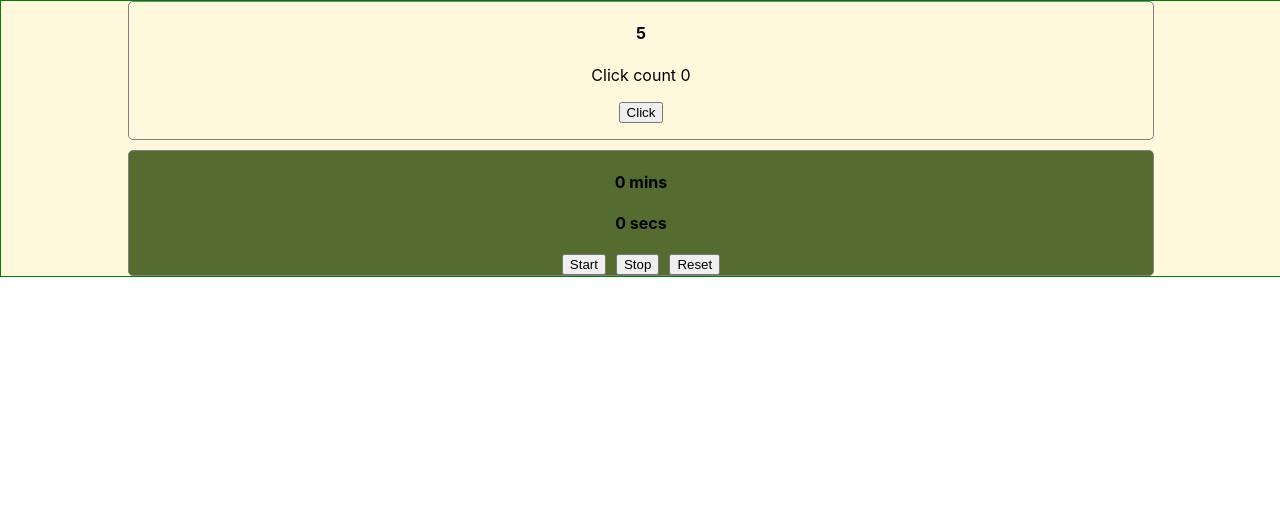
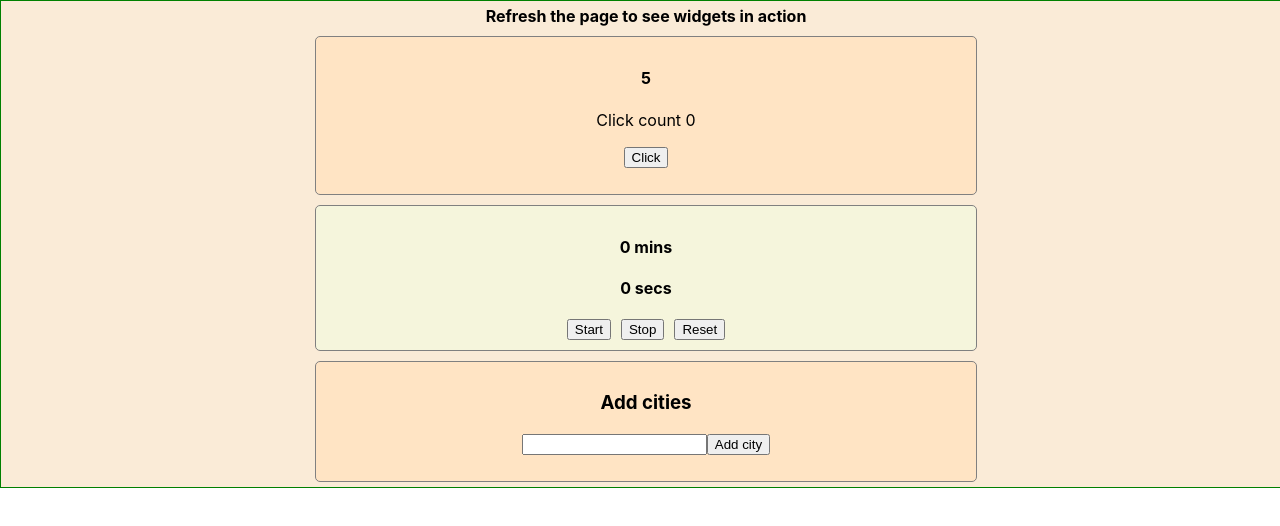
Before and after one commit to bhargavgunreddy/timer-based-click, a React (Create React App) app: page / in a window 1280 px wide. Shown: the top 526 px of the page. Built offline with nearby package versions, Linux system fonts and the light colour scheme.

Commit message:
Add Cities to do list widget

```diff
--- a/src/App.css
+++ b/src/App.css
@@ -9,18 +9,25 @@
   align-content: stretch;
   gap: 10px;
   border: 1px solid green;
-  background-color: cornsilk;
+  background-color: antiquewhite;
+  padding: 5px;
 }
 
 .widget {
-  width: 80%;
+  width: 50%;
   margin: auto;
   border: 1px solid gray;
   border-radius: 5px;
+  padding: 10px;
+  ;
 }
 
 .widget:nth-of-type(2n) {
-  background-color: darkolivegreen;
+  background-color: beige;
+}
+
+.widget:nth-of-type(2n+1) {
+  background-color: bisque;
 }
 
 .App-logo {
@@ -50,3 +57,7 @@
   margin: auto;
   align-content: center;
 }
+
+.cities-widget ul {
+  list-style-type: none;
+}
--- a/src/App.tsx
+++ b/src/App.tsx
@@ -3,14 +3,19 @@ import logo from './logo.svg';
 import './App.css';
 import TimeClock from './components/time-clock';
 import StopWatch from './components/stop-watch';
+import TodoList from './components/todo-list';
 
 function App() {
 
 
   return (
     <div className="App">
+      <header>
+        <strong>Refresh the page to see widgets in action</strong>
+      </header>
       <TimeClock />
       <StopWatch />
+      <TodoList />
     </div>
   );
 }
--- /dev/null
+++ b/src/components/todo-list.tsx
@@ -0,0 +1,48 @@
+import { useCallback, useRef, useState } from "react";
+// import "./styles.css";
+
+/*
+  INSTRUCTIONS:
+  Create a "todo"(add cities) app with the following criteria.
+    1. The user can add new cities
+    2. The user can remove existing cities items
+*/
+
+export default function TodoList() {
+
+    const [cities, setCities] = useState([]);
+    const inputRef = useRef<HTMLInputElement | null>(null);
+    const addCities = () => {
+        //Complete function
+        setCities(cities.concat((inputRef.current as any).value));
+        (inputRef.current as HTMLInputElement).value = '';
+    };
+
+    const deleteCity = (idx: number) => {
+        setCities(cities.filter((city, index) => index !== idx));
+    }
+
+    const getMarkUp = useCallback(() => {
+        return cities?.map((city, index) => {
+            return <li key={`${index} + ${city}`}>
+                <p>
+                    <span>City: {city}</span>&nbsp;
+                    <button onClick={() => deleteCity(index)}> X </button>
+                </p>
+            </li>
+        });
+    }, [cities])
+
+    return (
+        <div className="widget cities-widget">
+            <h3>Add cities</h3>
+            <p>
+                <input ref={inputRef} type="text" />
+                <button onClick={addCities} >Add city</button>
+            </p>
+            <section>
+                <ul>{getMarkUp()}</ul>
+            </section>
+        </div>
+    );
+}
```
